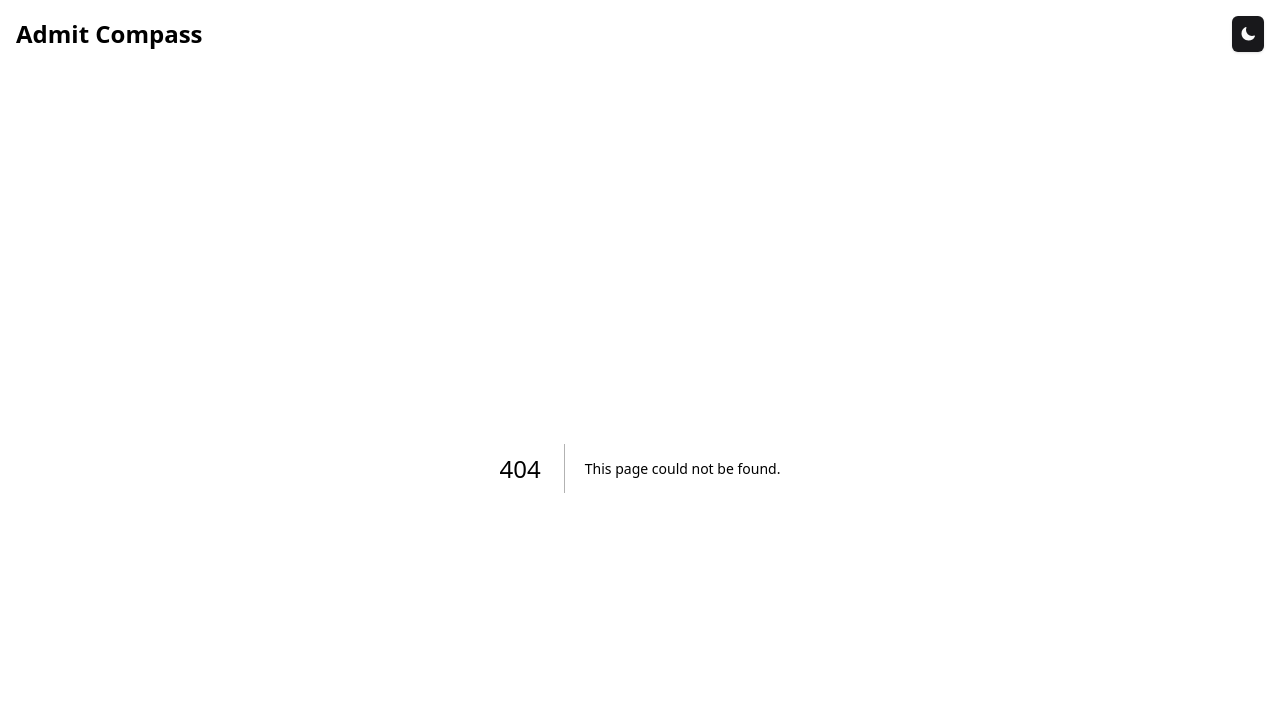
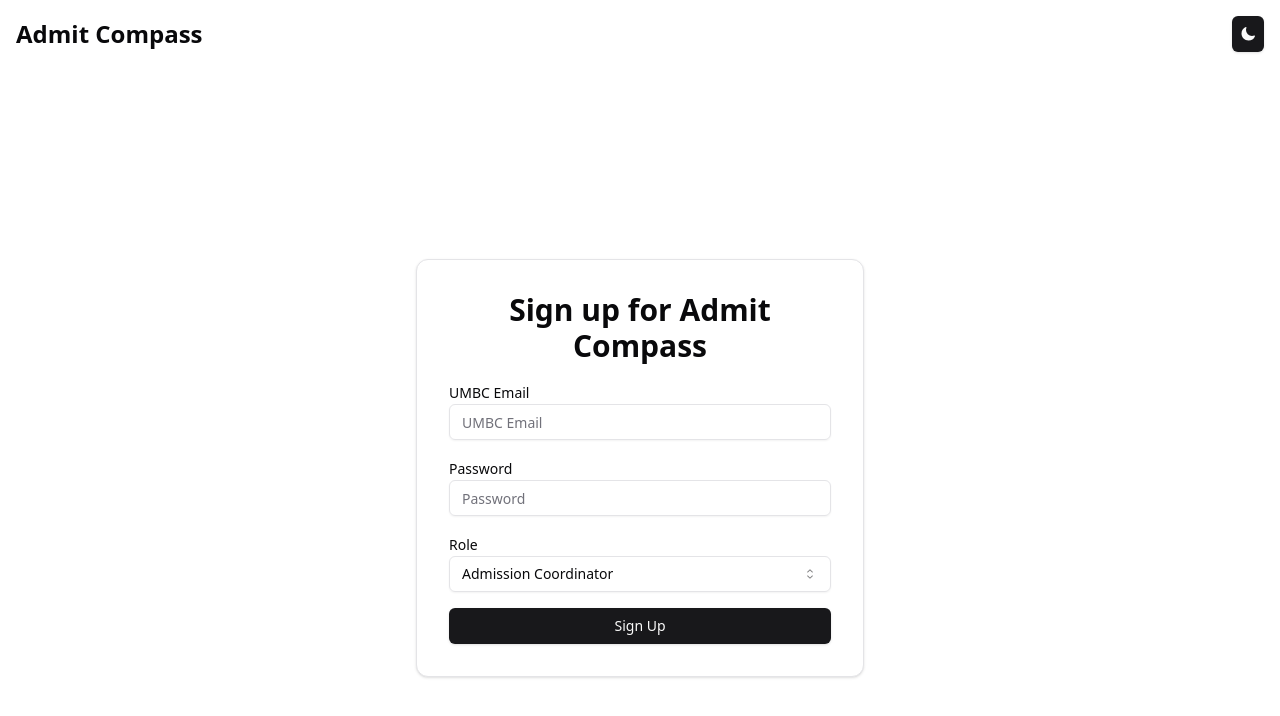
Before and after one commit to harsha-sam/capstone-project-admit-compass, a Next.js app: page /signup in a window 1280 px wide. Before the commit this address had no page. Shown: the top 716 px of the page. Built offline with nearby package versions, Linux system fonts and the light colour scheme.

Commit message:
added programs api, auth routes and auth frontend

```diff
--- /dev/null
+++ b/src/app/api/programs/route.ts
@@ -0,0 +1,13 @@
+// src/app/api/programs/route.ts
+
+import { NextResponse } from 'next/server'
+import prisma from '@/lib/prisma'
+
+export async function GET() {
+  try {
+    const programs = await prisma.program.findMany()
+    return NextResponse.json({ programs })
+  } catch (error) {
+    return NextResponse.json({ error: 'Failed to fetch programs' }, { status: 500 })
+  }
+}
--- /dev/null
+++ b/src/app/api/signin/route.ts
@@ -0,0 +1,51 @@
+// src/app/api/signin/route.ts
+import { NextRequest, NextResponse } from 'next/server'
+import bcrypt from 'bcryptjs'
+import jwt from 'jsonwebtoken'
+import prisma from '@/lib/prisma'
+
+export async function POST(req: NextRequest) {
+  try {
+    const { email, password } = await req.json()
+
+    // Validate input
+    if (!email || !password) {
+      return NextResponse.json({ error: 'Email and password are required' }, { status: 400 })
+    }
+
+    // Ensure UMBC domain email
+    if (!email.endsWith('@umbc.edu')) {
+      return NextResponse.json({ error: 'Only UMBC domain emails are allowed' }, { status: 403 })
+    }
+
+    // Find the user in the database
+    const user = await prisma.user.findUnique({
+      where: { email }
+    })
+
+    if (!user) {
+      return NextResponse.json({ error: 'Invalid email or password' }, { status: 401 })
+    }
+
+    // Compare passwords
+    const validPassword = await bcrypt.compare(password, user.password_hash)
+
+    if (!validPassword) {
+      return NextResponse.json({ error: 'Invalid email or password' }, { status: 401 })
+    }
+
+    // Generate JWT token
+    const token = jwt.sign(
+      { userId: user.user_id, email: user.email, role: user.role },
+      process.env.JWT_SECRET as string,
+      { expiresIn: '1h' }
+    )
+
+    // Return token and success message
+    return NextResponse.json({ token, message: 'Login successful' }, { status: 200 })
+
+  } catch (error) {
+    console.error(error)
+    return NextResponse.json({ error: 'Something went wrong during login' }, { status: 500 })
+  }
+}
--- /dev/null
+++ b/src/app/api/signup/route.ts
@@ -0,0 +1,48 @@
+// src/app/api/signup/route.ts
+import { NextRequest, NextResponse } from 'next/server'
+import bcrypt from 'bcryptjs'
+import prisma from '@/lib/prisma'
+
+export async function POST(req: NextRequest) {
+  try {
+    const { email, password, role } = await req.json()
+
+    // Validate input
+    if (!email || !password || !role) {
+      return NextResponse.json({ error: 'Email, password, and role are required' }, { status: 400 })
+    }
+
+    // Ensure only UMBC domain emails are allowed
+    if (!email.endsWith('@umbc.edu')) {
+      return NextResponse.json({ error: 'Only UMBC domain emails are allowed' }, { status: 403 })
+    }
+
+    // Check if the user already exists
+    const existingUser = await prisma.user.findUnique({
+      where: { email }
+    })
+
+    if (existingUser) {
+      return NextResponse.json({ error: 'User already exists' }, { status: 409 })
+    }
+
+    // Hash the password
+    const salt = await bcrypt.genSalt(10)
+    const hashedPassword = await bcrypt.hash(password, salt)
+
+    // Create new user with a valid role (either Director or Coordinator)
+    await prisma.user.create({
+      data: {
+        email,
+        password_hash: hashedPassword,
+        role: role === 'Director' ? 'Director' : 'Coordinator',
+      },
+    })
+
+    return NextResponse.json({ message: 'User created successfully' }, { status: 201 })
+
+  } catch (error) {
+    console.error(error)
+    return NextResponse.json({ error: 'Something went wrong during signup' }, { status: 500 })
+  }
+}
--- /dev/null
+++ b/src/app/signin/page.tsx
@@ -0,0 +1,74 @@
+// src/app/signin/page.tsx
+'use client'
+
+import { useState } from 'react'
+import { Input } from '@/components/ui/input'
+import { Button } from '@/components/ui/button'
+import { Card } from '@/components/ui/card'
+import { Label } from '@/components/ui/label'
+
+export default function Signin() {
+  const [formData, setFormData] = useState({
+    email: '',
+    password: '',
+  })
+  const [message, setMessage] = useState('')
+
+  const handleSubmit = async (e: React.FormEvent) => {
+    e.preventDefault()
+
+    const res = await fetch('/api/signin', {
+      method: 'POST',
+      headers: {
+        'Content-Type': 'application/json',
+      },
+      body: JSON.stringify(formData),
+    })
+
+    const data = await res.json()
+
+    if (data.token) {
+      localStorage.setItem('token', data.token)
+      setMessage('Login successful!')
+      // Redirect or take any other action after successful login
+    } else {
+      setMessage(data.error || 'Login failed')
+    }
+  }
+
+  return (
+    <div className="min-h-screen flex items-center justify-center">
+      <Card className="w-full max-w-md p-8">
+        <h2 className="text-3xl font-semibold mb-4 text-center">Sign in to Admit Compass</h2>
+        <form onSubmit={handleSubmit} className="space-y-4">
+          <div>
+            <Label htmlFor="email">UMBC Email</Label>
+            <Input
+              id="email"
+              type="email"
+              placeholder="UMBC Email"
+              value={formData.email}
+              onChange={(e) => setFormData({ ...formData, email: e.target.value })}
+              required
+            />
+          </div>
+          <div>
+            <Label htmlFor="password">Password</Label>
+            <Input
+              id="password"
+              type="password"
+              placeholder="Password"
+              value={formData.password}
+              onChange={(e) => setFormData({ ...formData, password: e.target.value })}
+              required
+            />
+          </div>
+          <Button type="submit" className="w-full">
+            Sign In
+          </Button>
+          {message && <p className={`text-${message === 'Login successful!' ? 'green' : 'red'}-500`}>{message}</p>}
+        </form>
+      </Card>
+    </div>
+  )
+}
--- /dev/null
+++ b/src/app/signup/page.tsx
@@ -0,0 +1,82 @@
+// src/app/signup/page.tsx
+'use client'
+
+import { useState } from 'react'
+import { Input } from '@/components/ui/input'
+import { Button } from '@/components/ui/button'
+import { Card } from '@/components/ui/card'
+import { Label } from '@/components/ui/label'
+import { Select, SelectContent, SelectItem, SelectTrigger, SelectValue } from '@/components/ui/select'
+
+
+export default function Signup() {
+  const [formData, setFormData] = useState({
+    email: '',
+    password: '',
+    role: 'Admission Coordinator',
+  })
+  const [message, setMessage] = useState('')
+
+  const handleSubmit = async (e: React.FormEvent) => {
+    e.preventDefault()
+
+    const res = await fetch('/api/signup', {
+      method: 'POST',
+      headers: {
+        'Content-Type': 'application/json',
+      },
+      body: JSON.stringify(formData),
+    })
+
+    const data = await res.json()
+    setMessage(data.message || data.error)
+  }
+
+  return (
+    <div className="min-h-screen flex items-center justify-center">
+      <Card className="w-full max-w-md p-8">
+        <h2 className="text-3xl font-semibold mb-4 text-center">Sign up for Admit Compass</h2>
+        <form onSubmit={handleSubmit} className="space-y-4">
+          <div>
+            <Label htmlFor="email">UMBC Email</Label>
+            <Input
+              id="email"
+              type="email"
+              placeholder="UMBC Email"
+              value={formData.email}
+              onChange={(e) => setFormData({ ...formData, email: e.target.value })}
+              required
+            />
+          </div>
+          <div>
+            <Label htmlFor="password">Password</Label>
+            <Input
+              id="password"
+              type="password"
+              placeholder="Password"
+              value={formData.password}
+              onChange={(e) => setFormData({ ...formData, password: e.target.value })}
+              required
+            />
+          </div>
+          <div>
+            <Label htmlFor="role">Role</Label>
+            <Select value={formData.role} onValueChange={(value) => setFormData({ ...formData, role: value })}>
+              <SelectTrigger className="w-full">
+                <SelectValue placeholder="Select a role" />
+              </SelectTrigger>
+              <SelectContent>
+                <SelectItem value="Admission Coordinator">Admission Coordinator</SelectItem>
+                <SelectItem value="Program Director">Program Director</SelectItem>
+              </SelectContent>
+            </Select>
+          </div>
+          <Button type="submit" className="w-full">
+            Sign Up
+          </Button>
+          {message && <p className="text-red-500">{message}</p>}
+        </form>
+      </Card>
+    </div>
+  )
+}
--- a/tailwind.config.ts
+++ /dev/null
@@ -1,19 +0,0 @@
-import type { Config } from "tailwindcss";
-
-const config: Config = {
-  content: [
-    "./src/pages/**/*.{js,ts,jsx,tsx,mdx}",
-    "./src/components/**/*.{js,ts,jsx,tsx,mdx}",
-    "./src/app/**/*.{js,ts,jsx,tsx,mdx}",
-  ],
-  theme: {
-    extend: {
-      colors: {
-        background: "var(--background)",
-        foreground: "var(--foreground)",
-      },
-    },
-  },
-  plugins: [],
-};
-export default config;
```
